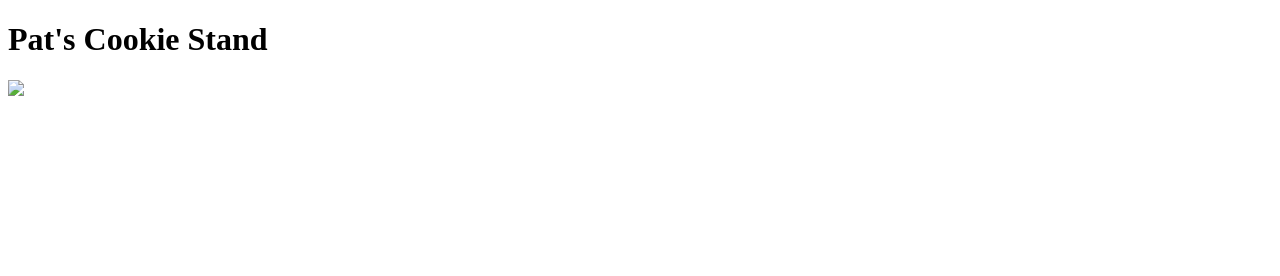
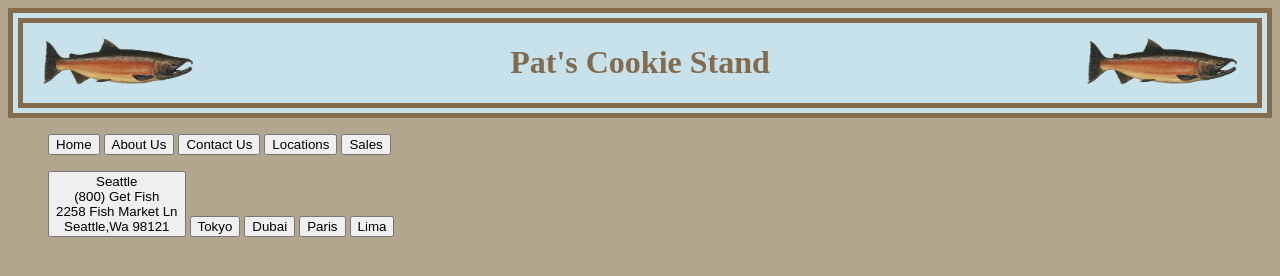
Before and after one commit to agrazda/cookie-stand, a plain HTML site: page index.html in a window 1280 px wide. Drawn offline with Linux system fonts and the light colour scheme.

Commit message:
css Heading and Nav

```diff
--- a/css/style.css
+++ b/css/style.css
@@ -1,3 +1,41 @@
+
+body {
+  background-color:rgb(179, 166, 143) ;
+}
+
+header {
+  background-color: rgb(199, 226, 235);
+  border-style: double;
+  border-width: 15px;
+  color:rgb(131, 108, 78);
+  text-align:center
+
+}
+
+header #img1 {
+  float: left;
+  width: 150px;
+  margin-left: 20px;
+  margin-top: -65px;
+
+}
+
+header #img2 {
+  float: right;
+  width: 150px;
+  margin-right: 20px;
+  margin-top: -65px;
+
+}
+
+li {
+  display: inline;
+
+
+}
+
+
+/* For Sales Table
 table * {
   border: thin solid black;
 }
@@ -8,4 +46,22 @@ table {
 
 img {
   width: 200px;
-}
+} */
+
+/* 1. A custom Google font for highlights
+
+2. A specified standard sans-serif web font for data (such as Arial, Verdana, or Helvetica)
+
+3. A specified standard serif web font for text (such as Georgia, Times, etc.)
+
+4. Specified different font colors for all three font usages
+
+5. A background color for the default page background (make sure font colors have good contrast and are readable on this background)
+
+6. A different background color for elements such boxes and tables (so make sure the font colors contrast against this well, too!)
+
+7. Anything else you’d like to add related to style. But remember: simplicity, clarity, and consistency are good things in design.
+
+8. Be thoughtful about layout and overall organization of the page.
+
+9. Include all of the typical stuff that you’ll find on the home page of a business: locations, hours, contact information, some text about how awesome the business is, etc. Be creative, and again, think about what is meaningful to a typical end user. */
--- a/index.html
+++ b/index.html
@@ -9,10 +9,38 @@
     <body>
         <header>
             <h1>Pat's Cookie Stand</h1>
-            <img src="images/salmon.png">
+            <img id="img1" src=".img/salmon.png"></img>
+            <img id="img2" src=".img/salmon.png"></img>
         </header>
-        <main></main>
-        <footer></footer>
+        <main>
+
+            <div id=navigation>
+                <nav>
+                    <ul>
+                        <li><button>Home</button></li>
+                        <li><button>About Us</button></li>
+                        <li><button>Contact Us</button></li>
+                        <li><button>Locations</button></li>
+                        <li><button>Sales</button></li>
+                    </ul>
+                </nav>
+            </div>
+        </main>
+        <footer>
+            <ul>
+                <li><button>
+                    Seattle<br>
+                    (800) Get Fish<br>
+                    2258 Fish Market Ln<br>
+                    Seattle,Wa 98121
+                </button></li>
+
+                <li><button>Tokyo</button></li>
+                <li><button>Dubai</button></li>
+                <li><button>Paris</button></li>
+                <li><button>Lima</button></li>
+            </ul>
+        </footer>
         <script src="js/app.js"></script>
     </body>
 </html>
```
Also changed, not shown: .img/Wire Frame.png (added), .img/chinook.jpg (added), .img/cutter.jpeg (added), .img/family.jpg (added), .img/fish.jpg (added), .img/frosted-cookie.jpg (added), .img/salmon.png (added), .img/shirt.jpg (added), font/Cinzel-VariableFont_wght.ttf (added), font/OFL.txt (added), font/README.txt (added), font/static/Cinzel-Black.ttf (added), font/static/Cinzel-Bold.ttf (added), font/static/Cinzel-ExtraBold.ttf (added), 3 more files.
